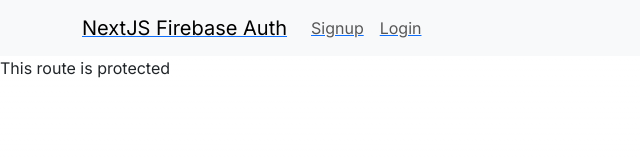
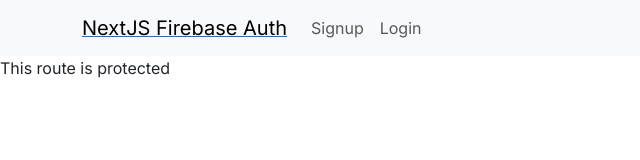
Before and after one commit to chengkuanz/studentportal, a Next.js app: page /dashboard in a window 1280 px wide. Shown: the top 160 px of the page, without its empty margins (0-640 px from the left). Built offline with nearby package versions, Linux system fonts and the light colour scheme.

Commit message:
fix navbar
https://nextjs.org/docs/pages/building-your-application/upgrading/codemods#new-link

```diff
--- a/app/components/navbar.tsx
+++ b/app/components/navbar.tsx
@@ -2,13 +2,9 @@
 import React from 'react'
 import { Container, Nav, Navbar } from 'react-bootstrap'
 import Link from 'next/link'
-//import { useAuth } from '../context/AuthContext'
-import { useRouter } from 'next/router'
+
 
 const NavbarComp = () => {
- // const { user, logout } = useAuth()
-  //const router = useRouter()
-
     return (
         <Navbar bg="light" expand="lg">
             <Container>
@@ -18,16 +14,12 @@
                 <Navbar.Toggle aria-controls="basic-navbar-nav" />
                 <Navbar.Collapse id="basic-navbar-nav">
                     <Nav className="me-auto">
-
-                  <>
-                    <Link href="/signup" passHref>
+                        <Link href="/signup" passHref legacyBehavior>
                             <Nav.Link>Signup</Nav.Link>
                         </Link>
-                    <Link href="/login" passHref>
+                        <Link href="/login" passHref legacyBehavior>
                             <Nav.Link>Login</Nav.Link>
                         </Link>
-                  </>
-
                     </Nav>
                 </Navbar.Collapse>
             </Container>
```
Lines whose indentation alone changed are shown as unchanged.
